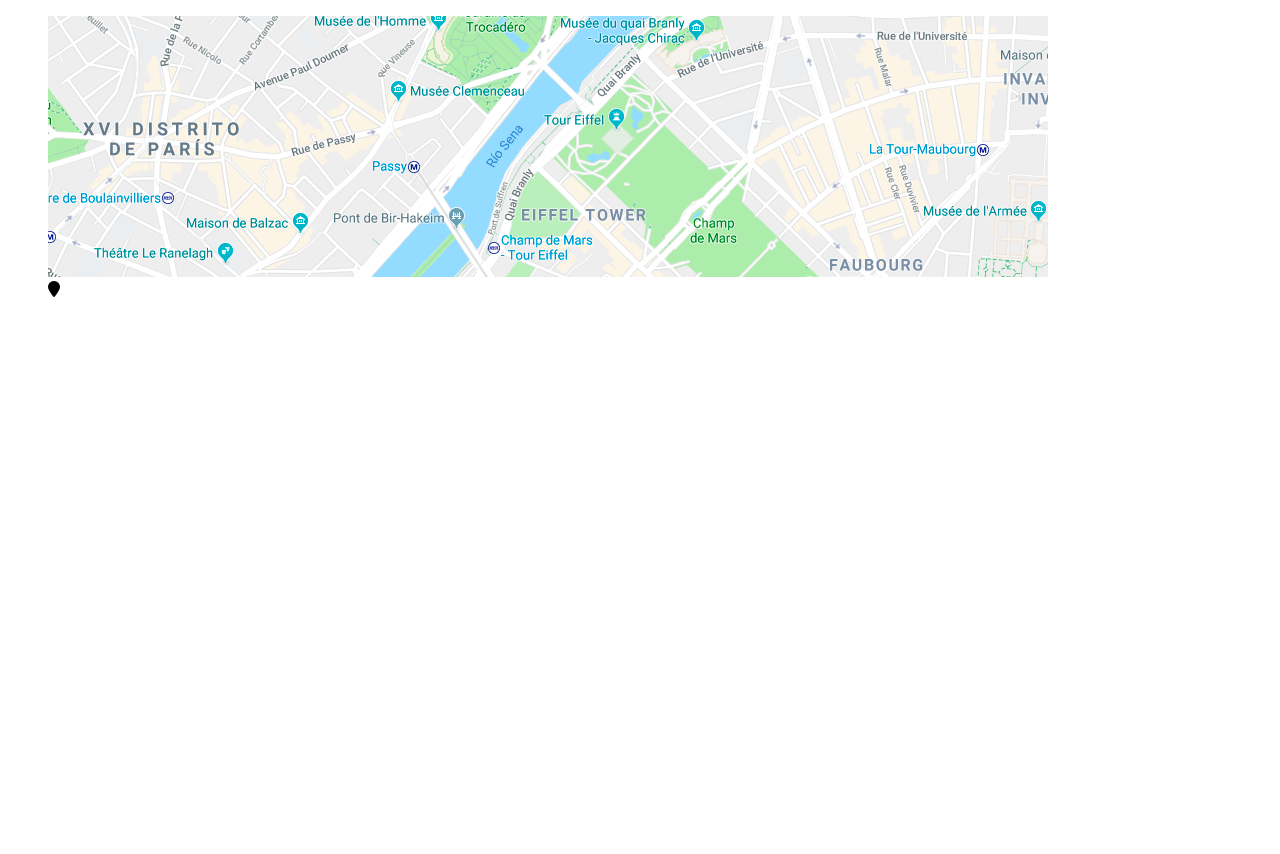
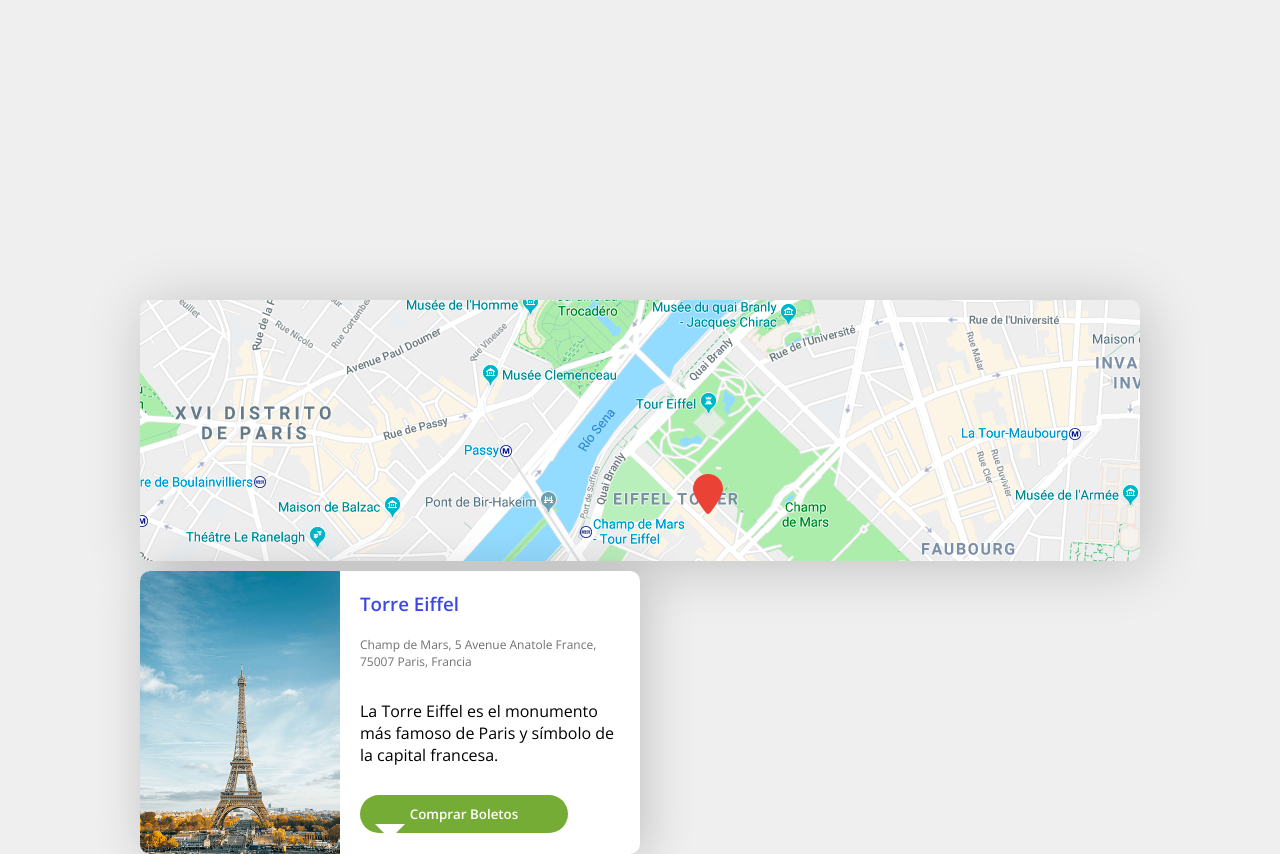
Before and after one commit to NicoLacram/tooltips-js, a plain HTML site: page index.html in a window 1280 px wide. Before the commit the page ends 800 px from the top, so only its background shows below. Drawn offline with nearby package versions, Linux system fonts and the light colour scheme.

Commit message:
estilo css

```diff
--- a/index.html
+++ b/index.html
@@ -5,6 +5,8 @@
     <meta name="viewport" content="width=device-width, initial-scale=1.0">
     <meta http-equiv="X-UA-Compatible" content="ie=edge">
     <script src="https://kit.fontawesome.com/2c36e9b7b1.js"></script>
+    <link href="https://fonts.googleapis.com/css?family=Open+Sans:400,600&display=swap" rel="stylesheet">
+    <link rel="stylesheet" href="./master.css">
     <title>Document</title>
 </head>
 <body>
@@ -13,6 +15,24 @@
             <img src="./img/mapa.png" alt="" class="mapa">
             <figcaption>
                     <i class="fas fa-map-marker icono" id="icono"></i>
+                    <div class="tooltip activo" id="tooltip">
+                        <div class="thumb">
+                            <img src="./img/torre-eiffel.png" alt="">
+                        </div>
+                        <div class="info">
+                            <h3 class="titulo">Torre Eiffel</h3>
+                            <p class="direccion">Champ de Mars, 5 Avenue Anatole France, 75007 Paris, Francia</p>
+                            <p class="resumen">
+                                    La Torre Eiffel es el monumento más famoso de Paris y símbolo de la capital francesa.<br />
+                            </p>
+                            <div class="contenedor-btn">
+                                <button>Comprar Boletos</button>
+                            </div>
+                        </div>
+
+
+
+                    </div>
             </figcaption>
         </figure>
     </main>
--- a/master.css
+++ b/master.css
@@ -7,7 +7,7 @@
 body{
     background: #efefef;
     font-size: 16px;
-    font-family: 'Courier New', Courier, monospace;
+    font-family: 'Open Sans', sans-serif;
 }
 
 .contenedor{
@@ -28,3 +28,92 @@ figure .mapa{
     box-shadow: 5px 5px 60px rgba(0,0,0,.20);
     border-radius: 10px;
 }
+
+figure .icono{
+    position: absolute;
+    top: 32%;
+    left: 55.3%;
+    font-size: 40px;
+    color:#ea4335;
+}
+
+.tooltip{
+    display: flex;
+    top: 0;
+	left: 0;
+    background: #fff;
+    border-radius: 10px;
+    box-shadow: 5px 5px 50px rgba(0,0,0,.20);
+    width: 31.25em;
+    z-index: 1000;
+    opacity: 0;
+    transition: .3s ease all;
+    transform: translateY(10px);
+}
+.tooltip::after{
+    content: "";
+    display: inline-block;
+    border-left: 15px solid transparent;
+    border-right: 15px solid transparent;
+    border-top:15px solid #fff;
+    position: absolute;
+    bottom: 15px;
+    left:calc(50% - 15px);
+
+}
+.tooltip.activo{
+    opacity: 1;
+
+}
+
+.tooltip .thumb{
+    width: 40%;
+}
+
+.tooltip .thumb img{
+    width: 100%;
+    height: 100%;
+    object-fit: cover;
+    border-radius: 10px 0 0 10px;
+    vertical-align: top;
+}
+
+.tooltip .info{
+    width:60%;
+    padding: 20px;
+    display: flex;
+    flex-direction: column;
+    justify-content: space-between;
+}
+
+.tooltip .info .titulo{
+    color: #3c48e5;
+	font-weight: 600;
+	margin-bottom: 10px;
+}
+
+.tooltip .info .direccion{
+    color: #707070;
+	font-size: 12px;
+	margin-bottom: 20px;
+}
+
+.tooltip .info .resumen{
+	margin-bottom: 20px;
+}
+
+.tooltip .info button{
+   border: none;
+   background: #75ac35;
+   font-weight: bold;
+   padding:10px 20px;
+   width: 80%;
+   color: #fff;
+   border-radius: 100px;
+   font-family: 'Open Sans', sans-serif;
+   cursor: pointer;
+}
+
+.tooltip .info button:hover {
+	background: rgba(117,172,53, 0.9);
+}
```
